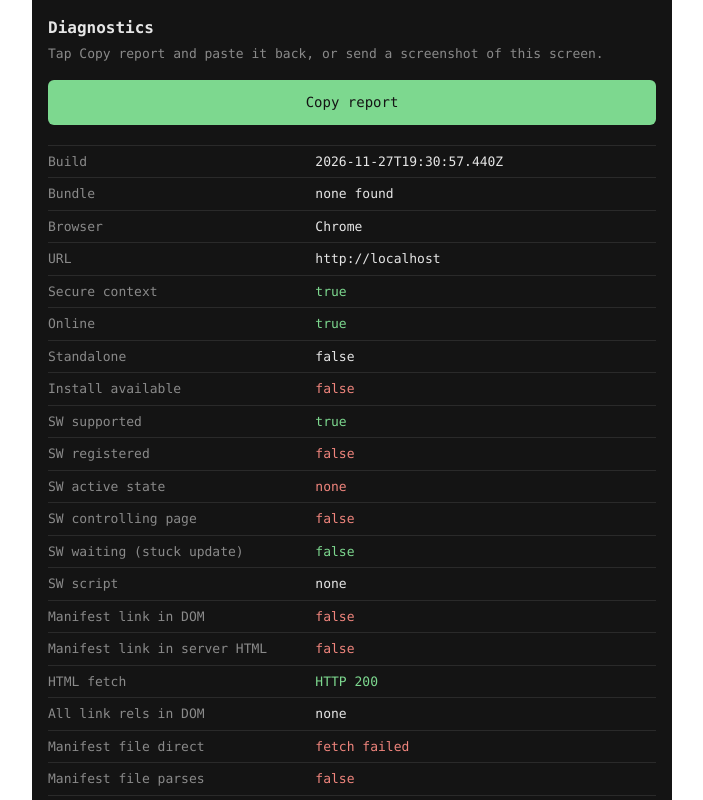
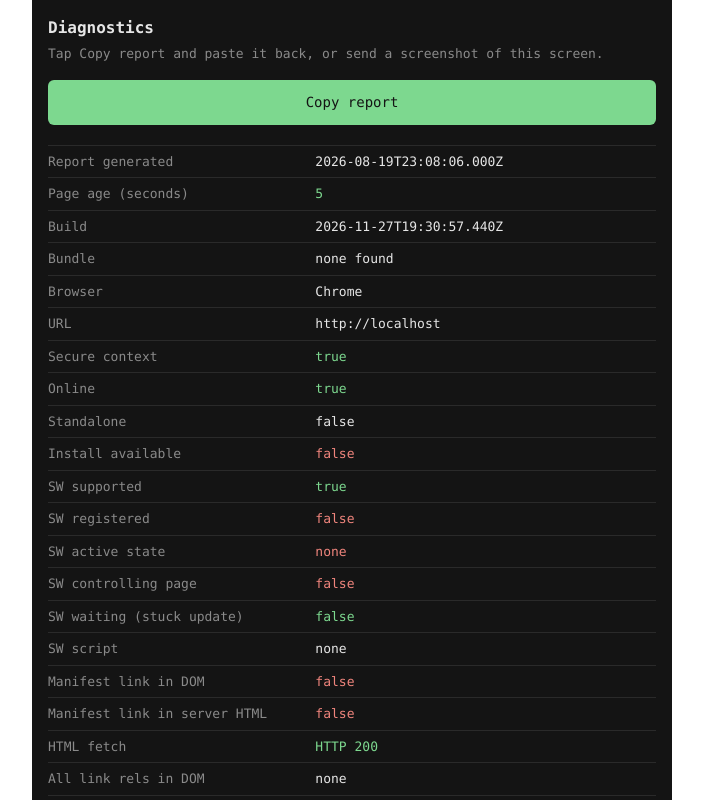
Before and after one commit to Matthewb234/LegoTracker, a React (Vite) app: page /debug in a window 1280 px wide. Shown: the top 800 px of the page, without its empty margins (288-991 px from the left). Built offline with nearby package versions, Linux system fonts and the light colour scheme.

Commit message:
Changes to teh debug panel

```diff
--- a/src/features/pwa/DebugPanel.tsx
+++ b/src/features/pwa/DebugPanel.tsx
@@ -271,7 +271,26 @@ export function DebugPanel() {
 
   const ua = navigator.userAgent;
 
+  // Seconds since this page was mounted. If a report shows a large number,
+  // it was copied from a tab that has been sitting open and the values are
+  // stale — ask for a fresh load instead of trusting it.
+  const [ageSeconds, setAgeSeconds] = useState(0);
+  useEffect(() => {
+    const mounted = Date.now();
+    const t = setInterval(
+        () => setAgeSeconds(Math.round((Date.now() - mounted) / 1000)),
+        1000
+    );
+    return () => clearInterval(t);
+  }, []);
+
   const rows: Array<[string, string, 'good' | 'bad' | 'neutral']> = [
+    ['Report generated', new Date().toISOString(), 'neutral'],
+    [
+      'Page age (seconds)',
+      String(ageSeconds),
+      ageSeconds > 120 ? 'bad' : 'good',
+    ],
     ['Build', buildTime, 'neutral'],
     ['Bundle', bundleScript, 'neutral'],
     ['Browser', browserName(ua), 'neutral'],
```
